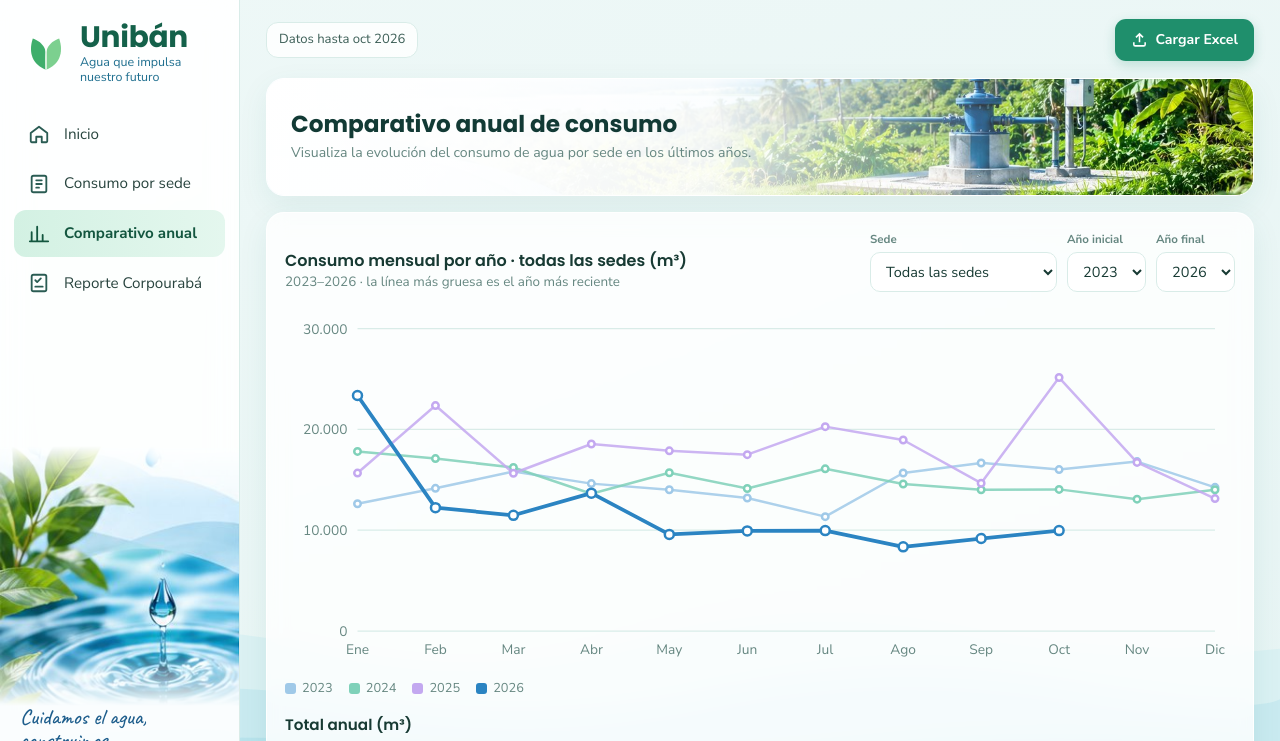
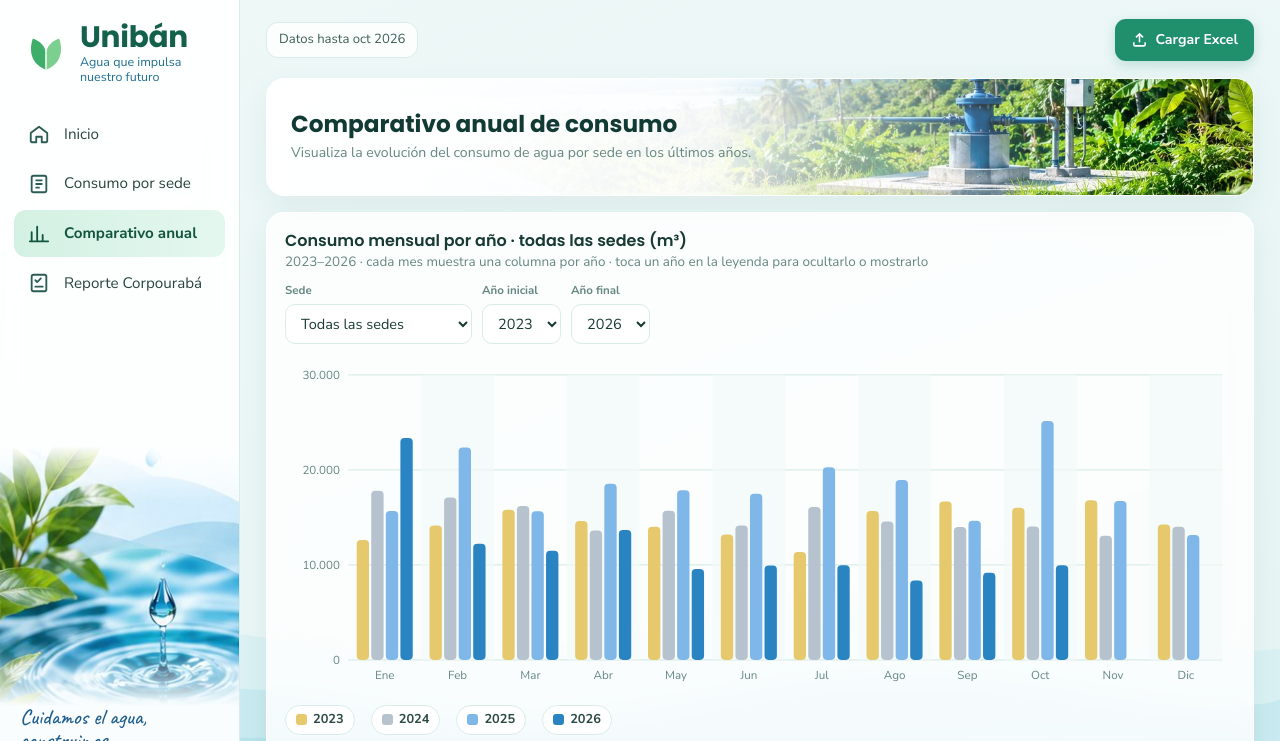
Before and after one commit to nksc1412-stack/nksc1214, a plain HTML site: page consumo-agua/index.html in a window 1280 px wide. Both pictures are taken after a click on the button "Comparativo anual". Shown: the top 741 px of the page. Drawn offline with Linux system fonts and the light colour scheme.

Commit message:
Comparativo anual: columnas agrupadas por mes en lugar de líneas
Cada mes muestra una columna por año y la leyenda permite ocultar o
mostrar cada año.

Co-Authored-By: Claude Opus 5.5 <noreply@anthropic.com>
Claude-Session: https://claude.ai/code/session_014DWb1ntfp1SJZeFBox8zRR

```diff
--- a/consumo-agua/index.html
+++ b/consumo-agua/index.html
@@ -426,6 +426,10 @@ a.ns:hover b{color:var(--green)}
 .ficha dt{color:var(--muted)}
 .ficha dd{margin:0;color:#24433d;overflow-wrap:anywhere}
 .fnote{margin:0;font-size:.78rem;color:var(--warn);font-weight:700}
+.legend .yt{all:unset;cursor:pointer;display:inline-flex;align-items:center;gap:6px;padding:4px 10px;border-radius:99px;border:1px solid var(--line);background:#fff;font-size:.8rem;font-weight:700;color:#2c4a44}
+.legend .yt:focus-visible{outline:2px solid var(--blue);outline-offset:2px}
+.legend .yt.off{opacity:.45;text-decoration:line-through}
+#lChart svg{min-width:720px}
 </style>
 
 <svg width="0" height="0" style="position:absolute" aria-hidden="true">
@@ -697,6 +701,21 @@ function barChart({labels,values,ghost,caps,cap,avg,title,W=760}){
   if(avg)s+=`<line class="avg" x1="${L}" x2="${W-R}" y1="${y(avg)}" y2="${y(avg)}"/><text x="${W-R}" y="${y(avg)+14}" text-anchor="end" style="fill:var(--green);font-weight:700">Promedio ${fmt(avg)}</text>`;
   return s+"</svg>";
 }
+function groupedBars({labels,series,title}){
+  const W=900,H=320,L=60,R=12,T=16,B=34,n=labels.length,k=Math.max(1,series.length);
+  const all=series.flatMap(s=>s.values).filter(v=>v!=null);
+  const st=niceStep(Math.max(1,...all)/4),top=Math.ceil(Math.max(1,...all)/st)*st;
+  const y=v=>T+(H-T-B)*(1-v/top);const gw=(W-L-R)/n;const inner=gw*.8;const bw=Math.min(22,inner/k);const gap=k>1?Math.min(3,bw*.15):0;
+  let s=`<svg viewBox="0 0 ${W} ${H}" role="img" aria-label="${title}">`;
+  for(let v=0;v<=top+1e-9;v+=st)s+=`<line class="grid" x1="${L}" x2="${W-R}" y1="${y(v)}" y2="${y(v)}"/><text x="${L-8}" y="${y(v)+4}" text-anchor="end">${fmt(v)}</text>`;
+  labels.forEach((lb,i)=>{const gx=L+i*gw;const used=k*bw;const x0=gx+(gw-used)/2;
+    if(i%2===1)s+=`<rect x="${gx}" y="${T}" width="${gw}" height="${H-T-B}" fill="#f3f9f8" opacity=".7"/>`;
+    series.forEach((se,j)=>{const v=se.values[i];if(v==null)return;const x=x0+j*bw+gap/2,w=bw-gap,yy=y(v);
+      s+=`<rect x="${x.toFixed(1)}" y="${yy.toFixed(1)}" width="${w.toFixed(1)}" height="${Math.max(1.5,y(0)-yy).toFixed(1)}" rx="${Math.min(4,w/3).toFixed(1)}" fill="${se.color}"><title>${se.name} · ${lb}: ${fmt(v)} m³</title></rect>`});
+    s+=`<text x="${gx+gw/2}" y="${H-B+18}" text-anchor="middle">${lb}</text>`});
+  return s+"</svg>";
+}
+let hiddenYears=new Set();
 function lineChart({labels,series,title}){
   const W=760,H=290,L=58,R=16,T=18,B=30,n=labels.length;
   const all=series.flatMap(s=>s.values).filter(v=>v!=null);
@@ -827,12 +846,14 @@ function yearStat(list,y){let t=0,ms=new Set();list.forEach(h=>{for(let m=1;m<=1
 function renderComp(){
   let a=+$("cFrom").value,b=+$("cTo").value;if(a>b)[a,b]=[b,a];
   const sel=$("cSede").value,list=sel?[sel]:HSEDES;const yrs=YEARS.filter(y=>y>=a&&y<=b);
-  const YC=["#9fc9e8","#7fd1b9","#c3a8f0","#f3b46c","#e893ad","#8fd08f","#77c7da","#e0c060","#a7b4c2","#45a2e3","#1f8f6c"];
-  const series=yrs.map((y,i)=>({name:String(y),color:i===yrs.length-1?"#2b84c2":YC[i%YC.length],values:MES3.map((_,m)=>{let t=0,any=false;list.forEach(h=>{const v=val(h,y,m+1);if(v!=null){t+=v;any=true}});return any?t:null})}));
-  $("lChart").innerHTML=lineChart({labels:MES3,series,title:"Consumo mensual por año"});
+  const YC=["#b9dcf2","#8fd8bf","#c9b3f2","#f4c07f","#eba3bb","#9bd69b","#8fd0e0","#e6c96d","#b6c2cd","#7fb8e8","#4fbf8a"];
+  const series=yrs.map((y,i)=>({name:String(y),color:i===yrs.length-1?"#2b84c2":YC[(YEARS.indexOf(y))%YC.length],values:MES3.map((_,m)=>{let t=0,any=false;list.forEach(h=>{const v=val(h,y,m+1);if(v!=null){t+=v;any=true}});return any?t:null})}));
+  const shown=series.filter(s=>!hiddenYears.has(s.name));
+  $("lChart").innerHTML=groupedBars({labels:MES3,series:shown,title:"Consumo mensual por año"});
   $("lTitle").textContent=`Consumo mensual por año · ${sel||"todas las sedes"} (m³)`;
-  $("lSub").textContent=`${a}–${b} · la línea más gruesa es el año más reciente`;
-  $("lLegend").innerHTML=series.map(s=>`<span><i style="background:${s.color}"></i>${s.name}</span>`).join("");
+  $("lSub").textContent=`${a}–${b} · cada mes muestra una columna por año · toca un año en la leyenda para ocultarlo o mostrarlo`;
+  const lg=$("lLegend");lg.textContent="";series.forEach(s=>{const b=el("button","yt"+(hiddenYears.has(s.name)?" off":""));b.type="button";b.setAttribute("aria-pressed",!hiddenYears.has(s.name));
+    const i=el("i");i.style.background=s.color;b.append(i,s.name);b.onclick=()=>{hiddenYears.has(s.name)?hiddenYears.delete(s.name):(shown.length>1&&hiddenYears.add(s.name));renderComp()};lg.append(b)});
   const yc=$("ycards");yc.textContent="";let prevT=null;
   const before=yearStat(list,a-1);if(before.n===12)prevT=before.t;
   yrs.forEach(y=>{const s=yearStat(list,y);const c=el("div","yc");c.append(el("span",null,String(y)+(s.n&&s.n<12?` · ${s.n} meses`:"")),el("b","num",s.n?fmt(s.t):"—"));
```
